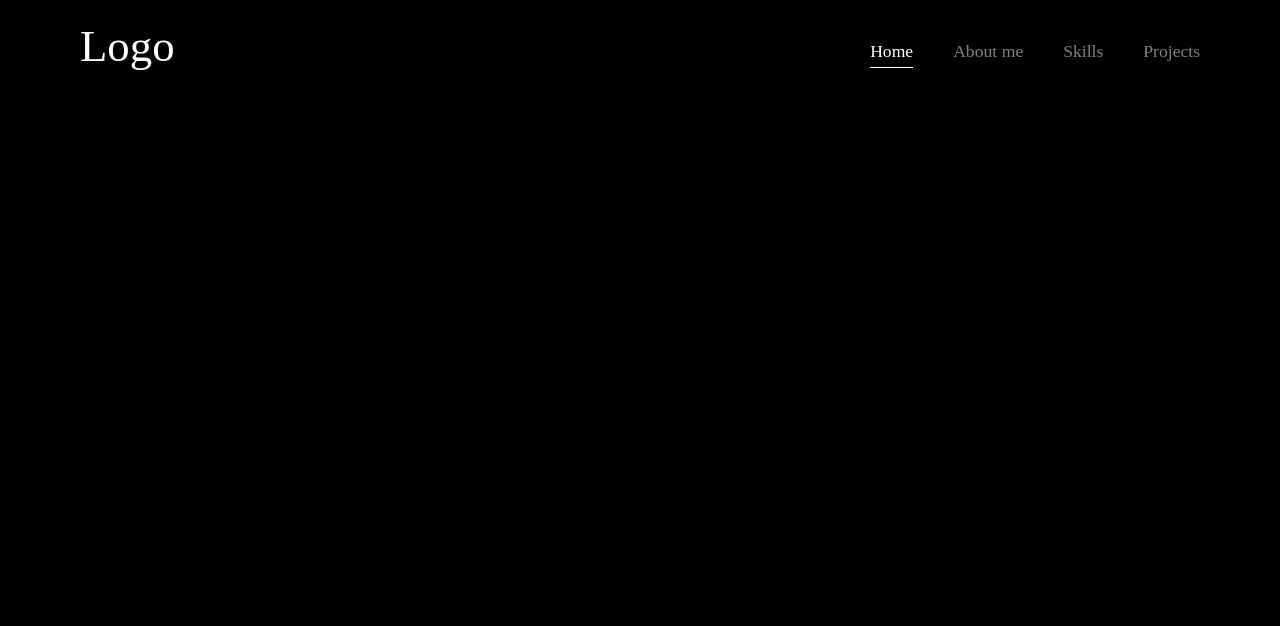
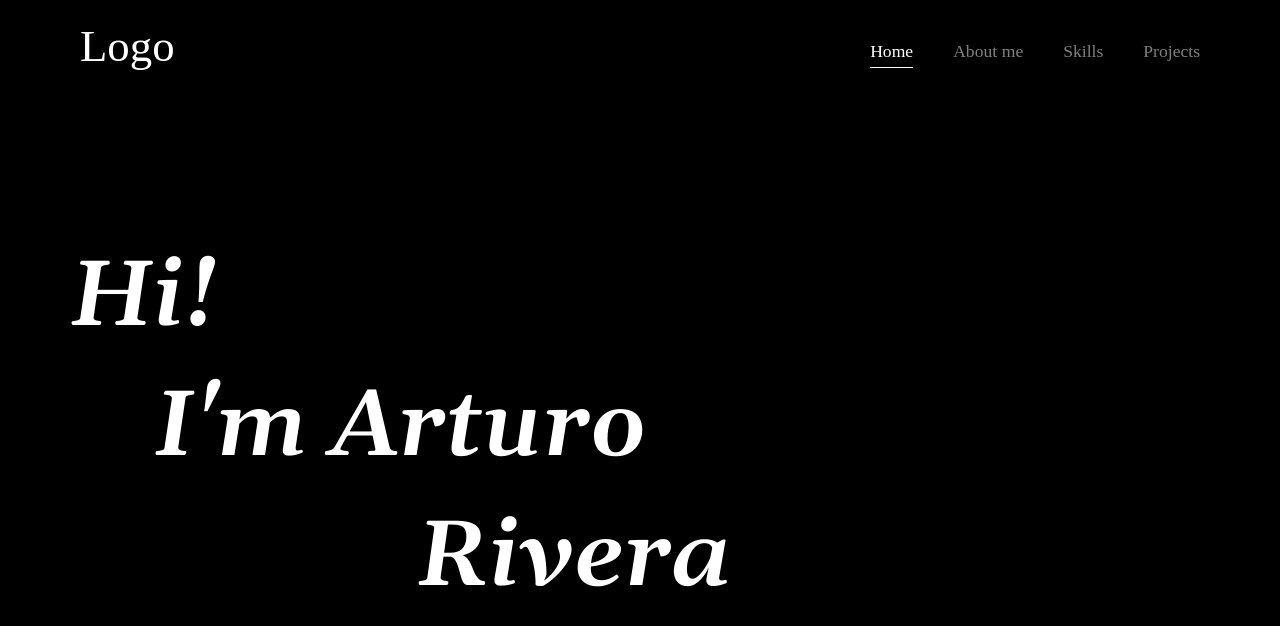
Before and after one commit to Houser97/Portfolio, a React (Create React App) app: page / in a window 1280 px wide. Shown: the top 626 px of the page. Built offline with nearby package versions, Linux system fonts and the light colour scheme.

Commit message:
Add classes for animation with the 'mounted' state

```diff
--- a/src/components/Presentation.js
+++ b/src/components/Presentation.js
@@ -1,16 +1,22 @@
-import React from 'react'
+import React, { useEffect, useState } from 'react'
 import '../styles/Presentation.css'
 
 export const Presentation = () => {
+    const [mounted, setMounted] = useState(false)
+
+    useEffect(() => {
+        setMounted(true)
+    }, [])
+
   return (
     <div className='app_presentation'>
-        <div className='app_presentation-div hi-card'>
+        <div className={`app_presentation-div hi-card ${mounted ? 'animation-hi' : ''}`}>
             Hi!
         </div>
-        <div className='app_presentation-div name-card'>
+        <div className={`app_presentation-div name-card ${mounted ? 'animation-name' : ''}`}>
             I'm Arturo
         </div>
-        <div className='app_presentation-div lastname-card'>
+        <div className={`app_presentation-div lastname-card ${mounted ? 'animation-lname' : ''}`}>
             Rivera
         </div>
     </div>
```
